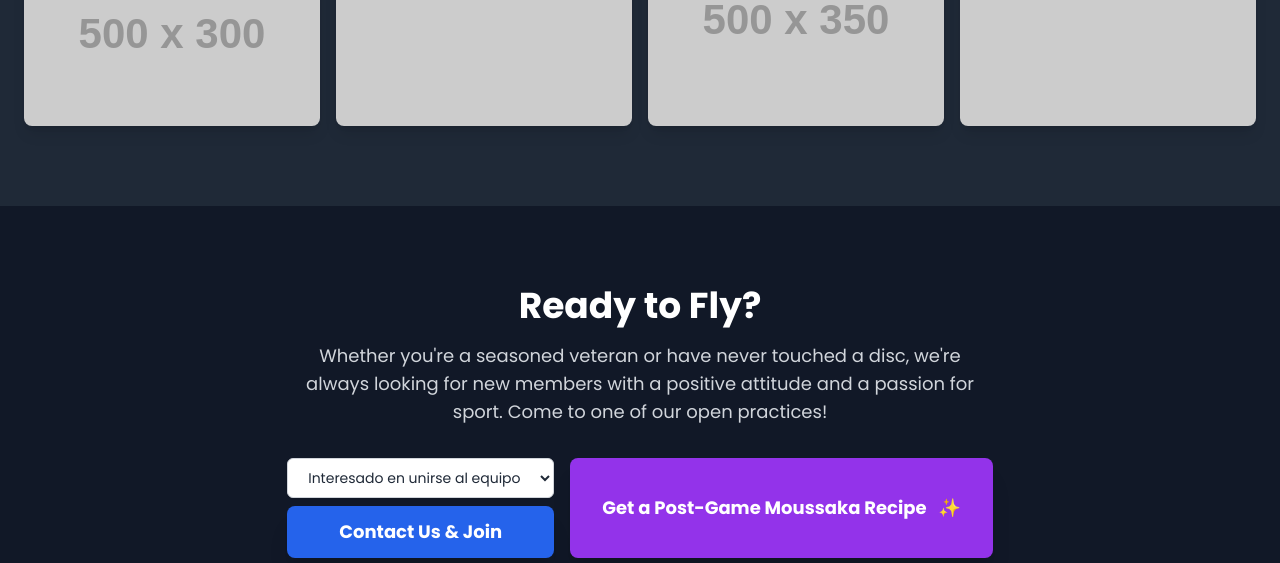
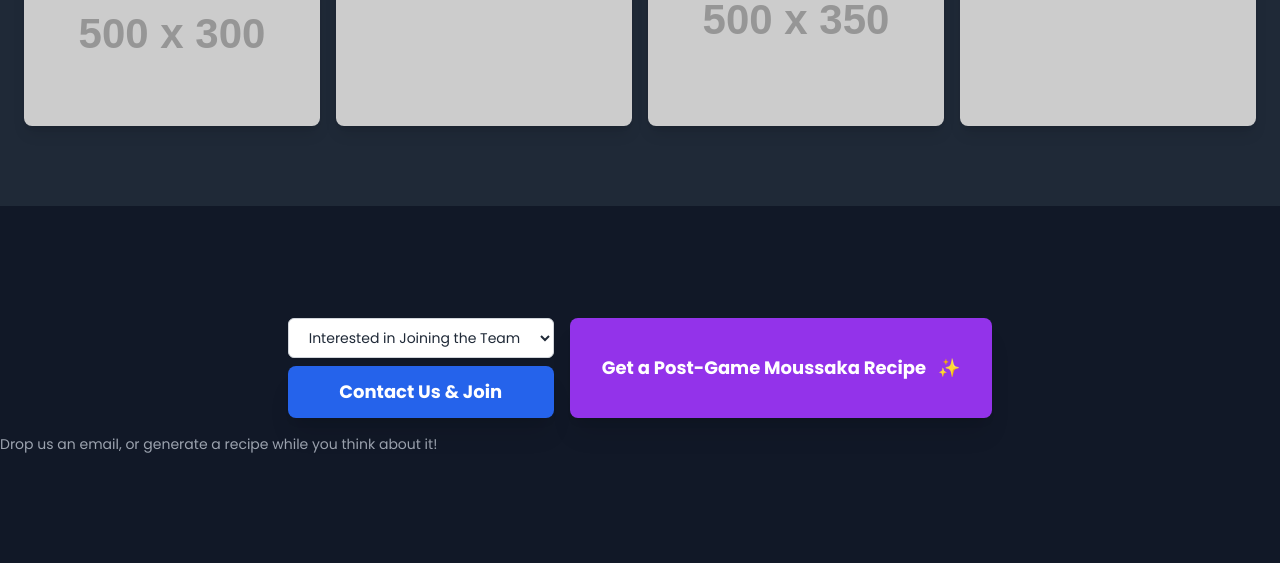
Before and after one commit to omast93/flying-moussakats, a plain HTML site: page index.html in a window 1280 px wide. Shown: the part 3389-3952 px from the top of the page. Drawn offline with nearby package versions, Linux system fonts and the light colour scheme; placeholder pictures from the web are drawn by us.

Commit message:
index.html

```diff
--- a/index.html
+++ b/index.html
@@ -284,20 +284,15 @@
 
         <!-- Join Us Section -->
         <section id="join" class="py-20 fade-in-section">
-            <div class="container mx-auto px-6 text-center">
-                <h2 class="text-4xl font-bold text-white">Ready to Fly?</h2>
-                <p class="mt-4 text-lg max-w-2xl mx-auto text-gray-300">
-                    Whether you're a seasoned veteran or have never touched a disc, we're always looking for new members with a positive attitude and a passion for sport. Come to one of our open practices!
-                </p>
-                <div class="mt-8 flex justify-center flex-wrap gap-4">
+            <div class="mt-8 flex justify-center flex-wrap gap-4">
     <div class="flex flex-col items-center">
         <form id="contact-form" class="mb-2 w-full max-w-xs">
-            <label for="email-subject" class="sr-only">Selecciona el asunto:</label>
+            <label for="email-subject" class="sr-only">Select subject:</label>
             <select id="email-subject" name="subject" class="block w-full py-2 px-4 border border-gray-300 rounded-md shadow-sm focus:outline-none focus:ring-blue-500 focus:border-blue-500 sm:text-sm text-gray-800 bg-white">
-                <option value="Interested in Joining the Team">Interesado en unirse al equipo</option>
-                <option value="General Inquiry">Consulta general</option>
-                <option value="Sponsorship Opportunities">Oportunidades de patrocinio</option>
-                <option value="Website Feedback">Comentarios sobre la web</option>
+                <option value="Interested in Joining the Team">Interested in Joining the Team</option>
+                <option value="General Inquiry">General Inquiry</option>
+                <option value="Sponsorship Opportunities">Sponsorship Opportunities</option>
+                <option value="Website Feedback">Website Feedback</option>
             </select>
         </form>
 
@@ -313,7 +308,7 @@
 <p class="mt-4 text-sm text-gray-400">Drop us an email, or generate a recipe while you think about it!</p>
 
 <script>
-    // Script para manejar el botón de contacto con selección de asunto
+    // Script to handle the contact button with subject selection
     document.getElementById('contact-button').addEventListener('click', function() {
         const email = 'flyingmoussakats@gmail.com';
         const subjectSelect = document.getElementById('email-subject');
```
